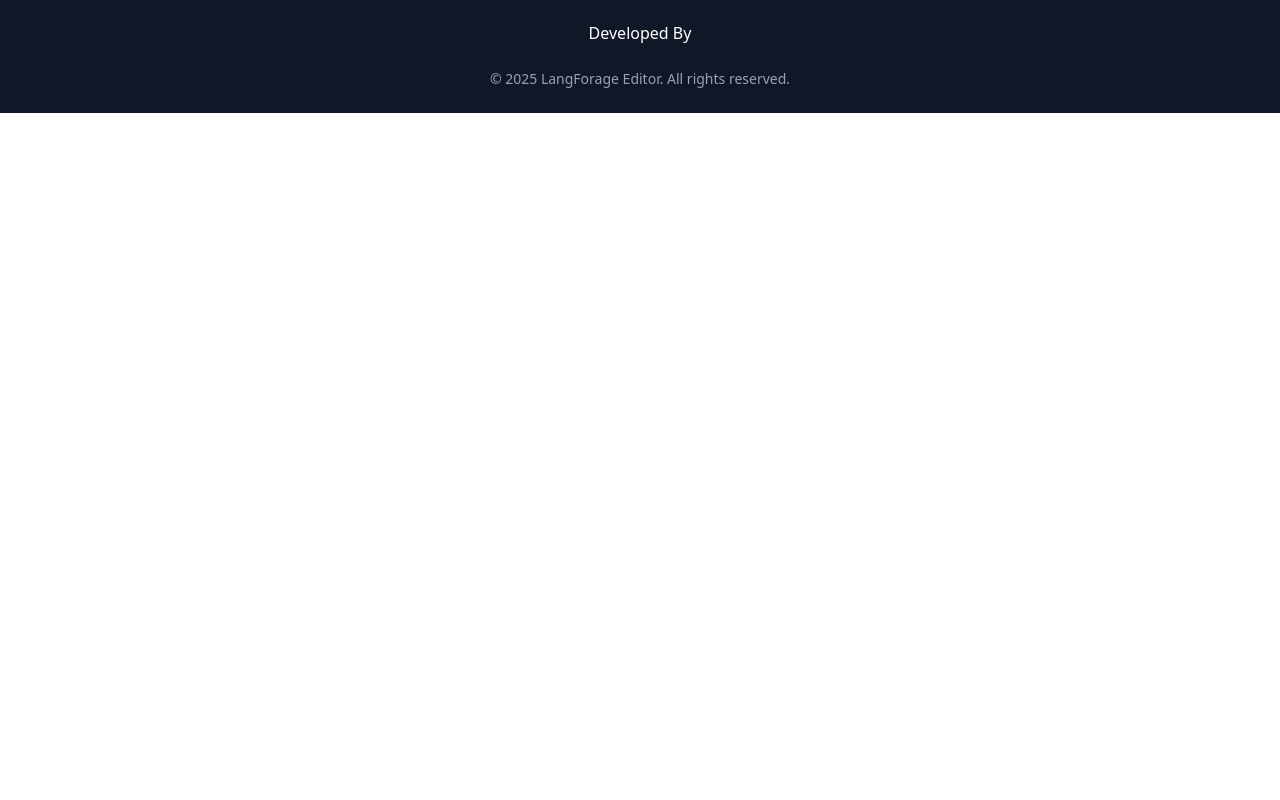
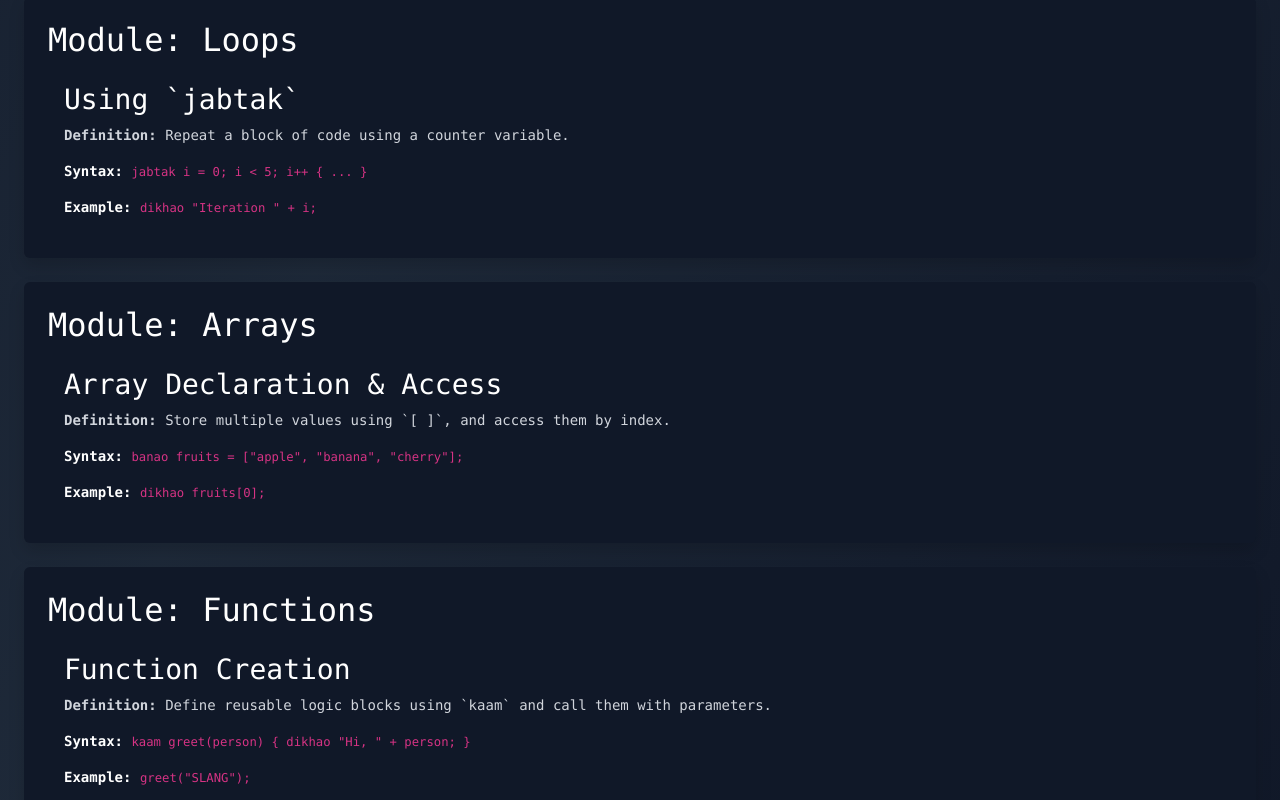
Before and after one commit to vdsn0905/Langforage-Editor, a React (Vite) app: page /course in a window 1280 px wide. Shown: the part 1580-2380 px from the top of the page. Before the commit the page ends 1693 px from the top, so only its background shows below. Built offline with nearby package versions, Linux system fonts and the light colour scheme.

Commit message:
Update Course.jsx

```diff
--- a/src/components/Course.jsx
+++ b/src/components/Course.jsx
@@ -73,6 +73,44 @@ const modules = [
       },
     ],
   },
+   {
+    title: "Module: Loops",
+    color: "text-indigo-300",
+    topics: [
+      {
+        name: "Using `jabtak`",
+        definition: "Repeat a block of code using a counter variable.",
+        syntax: "`jabtak i = 0; i < 5; i++ { ... }`",
+        example: '`dikhao "Iteration " + i;`',
+      },
+    ],
+  },
+  {
+    title: "Module: Arrays",
+    color: "text-purple-300",
+    topics: [
+      {
+        name: "Array Declaration & Access",
+        definition:
+          "Store multiple values using `[ ]`, and access them by index.",
+        syntax: '`banao fruits = ["apple", "banana", "cherry"];`',
+        example: "`dikhao fruits[0];`",
+      },
+    ],
+  },
+  {
+    title: "Module: Functions",
+    color: "text-pink-300",
+    topics: [
+      {
+        name: "Function Creation",
+        definition:
+          "Define reusable logic blocks using `kaam` and call them with parameters.",
+        syntax: '`kaam greet(person) { dikhao "Hi, " + person; }`',
+        example: '`greet("SLANG");`',
+      },
+    ],
+  },
 ];
 
 export default function Course() {
```
